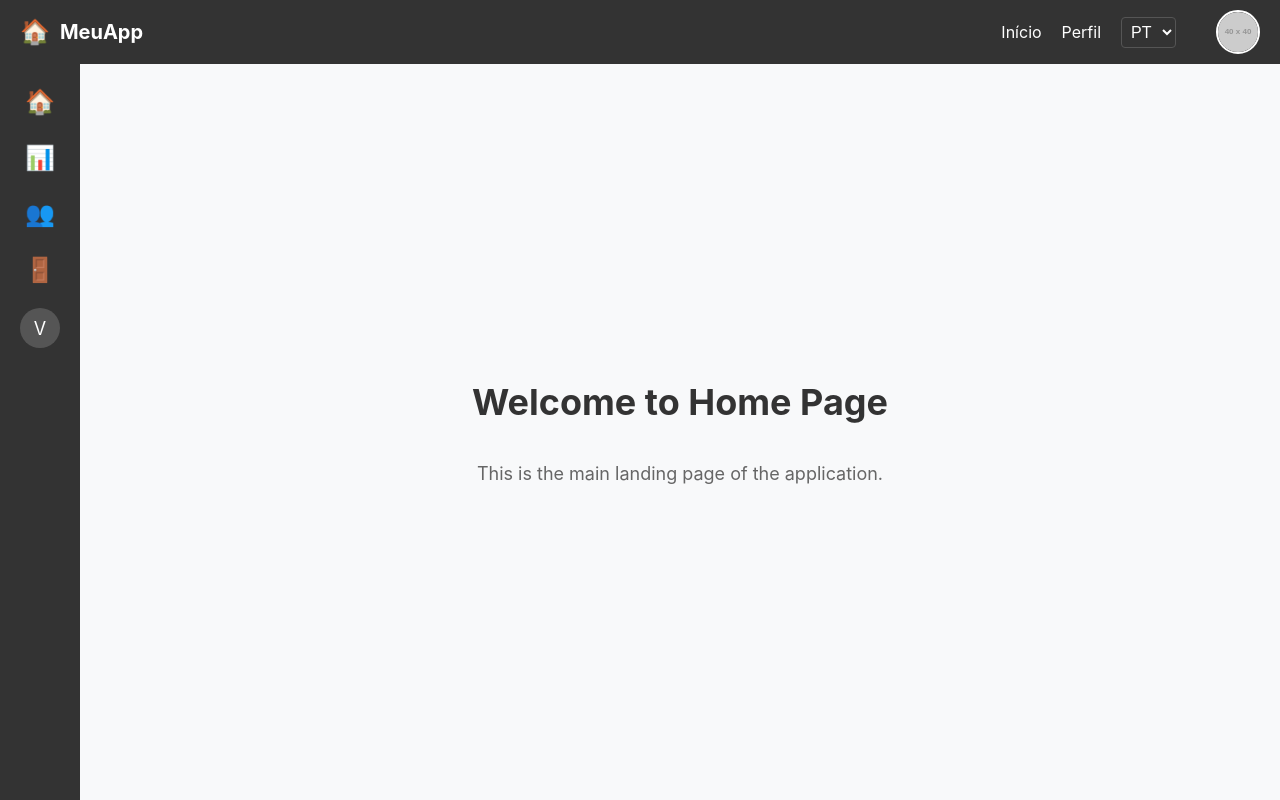
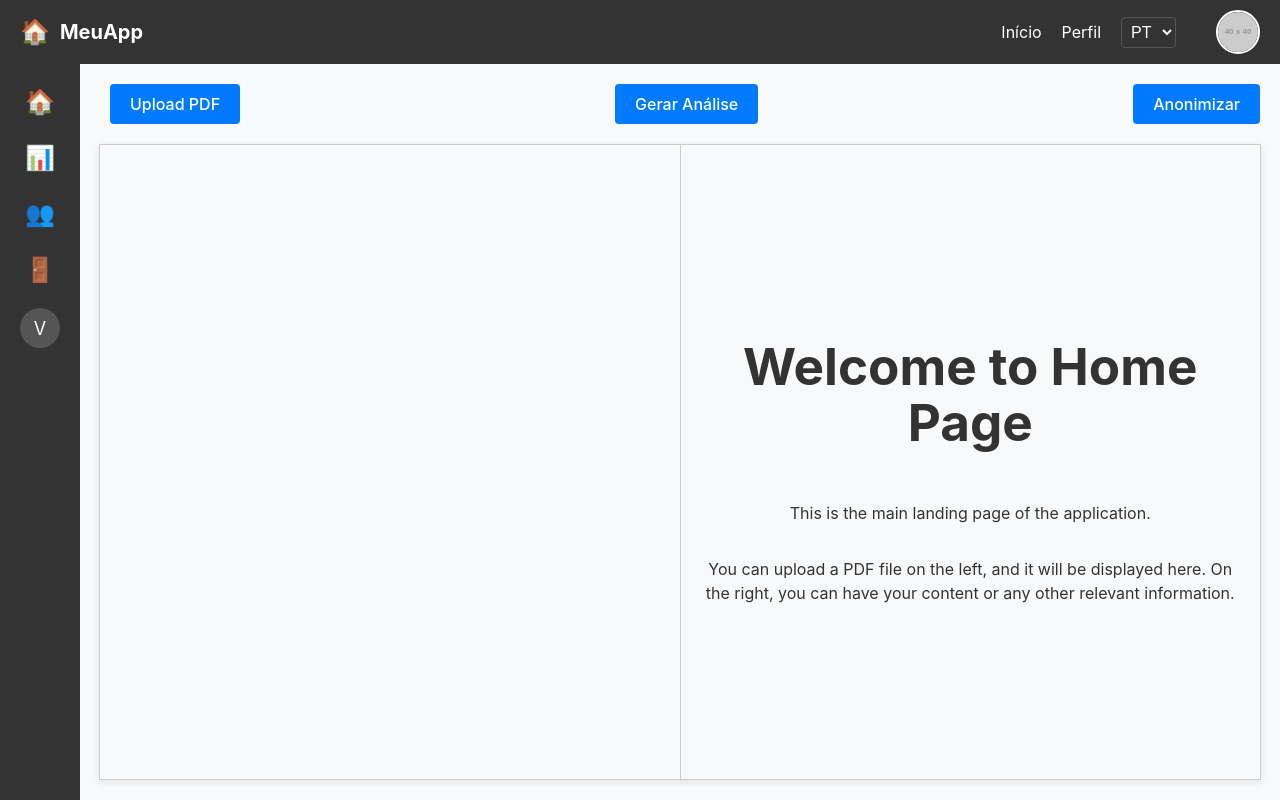
Before and after one commit to notNilton/hexa-nest, a React (Vite) app: page / in a window 1280 px wide. Built offline with nearby package versions, Linux system fonts and the light colour scheme.

Commit message:
"Updated HomeComp component with new styles and functionality for uploading and displaying PDF files"

```diff
--- a/src/components/HomeComp.scss
+++ b/src/components/HomeComp.scss
@@ -2,19 +2,69 @@
   display: flex;
   flex-direction: column;
   align-items: center;
-  justify-content: center;
-  height: 100%;
+  justify-content: flex-start;
+  height: 100%; /* Full viewport height */
+  width: 100%; /* Full viewport width */
   text-align: center;
   color: #333;
   background-color: #f8f9fa;
 }
 
-h1 {
-  font-size: 36px;
-  margin-bottom: 20px;
+.hidden-file-input {
+  display: none;
 }
 
-p {
-  font-size: 18px;
-  color: #666;
+.top-bar {
+  width: 100%;
+  display: flex;
+  justify-content: space-between;
+  align-items: center;
+  margin-bottom: 20px;
+
+  button {
+    padding: 10px 20px;
+    margin-left: 10px;
+    background-color: #007bff;
+    color: white;
+    border: none;
+    border-radius: 4px;
+    cursor: pointer;
+    transition: background-color 0.3s ease;
+  }
+
+  button:hover {
+    background-color: #0056b3;
+  }
 }
+
+.content {
+  display: flex;
+  flex: 1; /* Take up remaining height */
+  width: 100%;
+  box-shadow: 0 2px 8px rgba(0, 0, 0, 0.1);
+  border: 1px solid #ccc;
+}
+
+.pdf-container,
+.text-container {
+  flex: 1; /* Each container takes up 50% of the width */
+  padding: 20px;
+  overflow: auto;
+}
+
+.pdf-container {
+  border-right: 1px solid #ccc; /* Separate the PDF viewer and text */
+}
+
+.pdf-viewer {
+  width: 100%;
+  height: 100%;
+  border: none;
+}
+
+.text-container {
+  display: flex;
+  flex-direction: column;
+  justify-content: center;
+  align-items: center;
+}
--- a/src/components/HomeComp.tsx
+++ b/src/components/HomeComp.tsx
@@ -1,11 +1,54 @@
-import React from "react";
+import React, { useState, useRef } from "react";
 import "./HomeComp.scss";
 
 const HomeComp: React.FC = () => {
+  const [pdfUrl, setPdfUrl] = useState<string | null>(null);
+  const fileInputRef = useRef<HTMLInputElement | null>(null);
+
+  const handleFileChange = (event: React.ChangeEvent<HTMLInputElement>) => {
+    const file = event.target.files?.[0];
+    if (file) {
+      const url = URL.createObjectURL(file);
+      setPdfUrl(url);
+    }
+  };
+
+  const handleButtonClick = () => {
+    fileInputRef.current?.click(); // Trigger the file input click
+  };
+
   return (
     <div className="home-comp">
-      <h1>Welcome to Home Page</h1>
-      <p>This is the main landing page of the application.</p>
+      <div className="top-bar">
+        <button onClick={handleButtonClick}>Upload PDF</button>
+        <button>Gerar Análise</button>
+        <button>Anonimizar</button>
+        <input
+          ref={fileInputRef}
+          type="file"
+          accept="application/pdf"
+          onChange={handleFileChange}
+          className="hidden-file-input" // Applying a class instead of inline styles
+          aria-label="Upload PDF"
+        />
+      </div>
+
+      <div className="content">
+        <div className="pdf-container">
+          {pdfUrl && (
+            <iframe src={pdfUrl} title="PDF Viewer" className="pdf-viewer" />
+          )}
+        </div>
+        <div className="text-container">
+          <h1>Welcome to Home Page</h1>
+          <p>This is the main landing page of the application.</p>
+          <p>
+            You can upload a PDF file on the left, and it will be displayed
+            here. On the right, you can have your content or any other relevant
+            information.
+          </p>
+        </div>
+      </div>
     </div>
   );
 };
```
